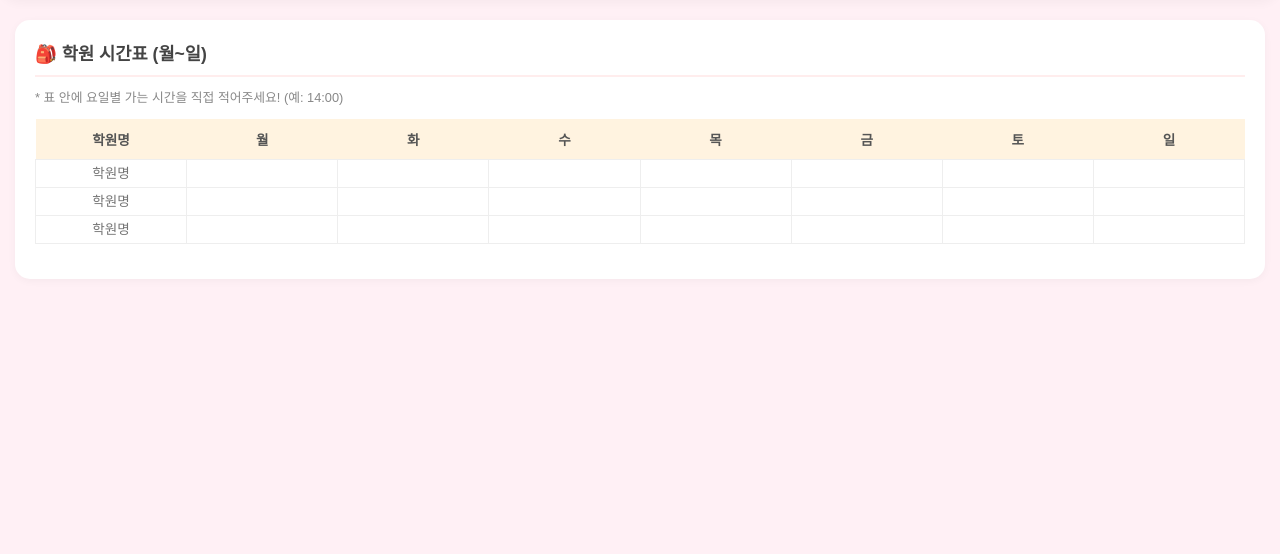
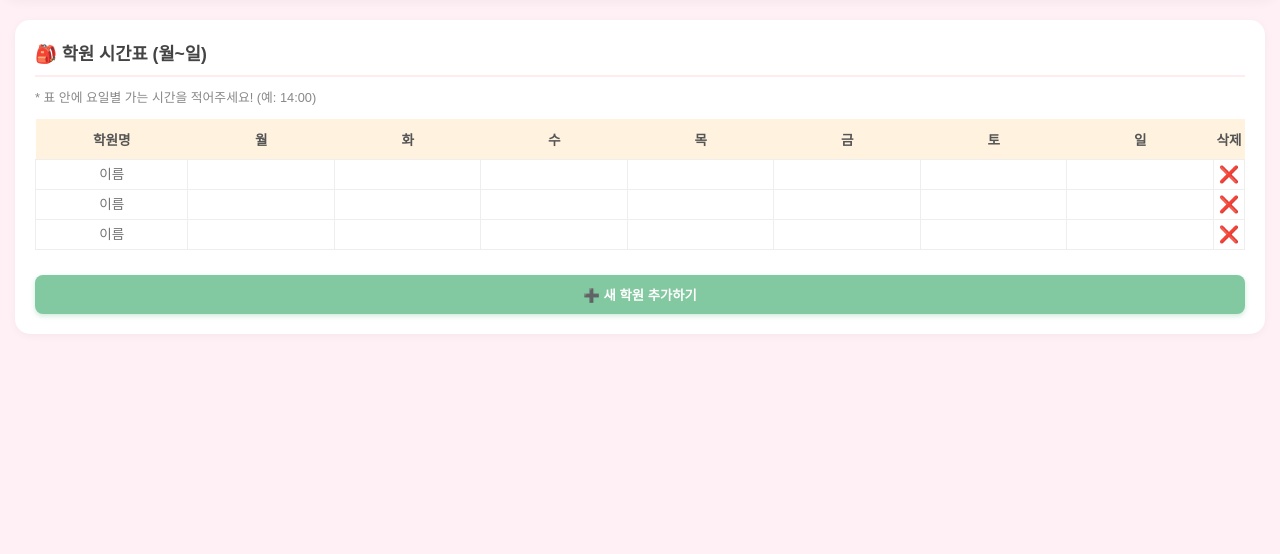
Before and after one commit to inbae7-design/onyou-app, a Flask app: page / in a window 1280 px wide, after a click on "🎒 학원". Shown: the part 160-714 px from the top of the page. Run offline with Flask 3, Linux system fonts and the light colour scheme.

Commit message:
Update index.html

```diff
--- a/templates/index.html
+++ b/templates/index.html
@@ -21,11 +21,11 @@
         .header h1 { margin: 0; color: #FF6B6B; font-size: 1.6em; }
         .header p { color: #777; font-size: 0.9em; margin-top: 8px; font-weight: bold; }
 
-        /* 1. 예쁜 주간 날씨 스크롤 영역 */
+        /* 주간 날씨 스크롤 영역 */
         .weather-scroll-container {
             display: flex; overflow-x: auto; gap: 10px; padding: 10px 5px; margin-top: 15px;
         }
-        .weather-scroll-container::-webkit-scrollbar { display: none; } /* 스크롤바 숨김 */
+        .weather-scroll-container::-webkit-scrollbar { display: none; }
         .weather-item {
             background: #F8F9FA; min-width: 60px; padding: 12px 10px; border-radius: 15px;
             text-align: center; border: 1px solid #EEE; flex-shrink: 0;
@@ -59,26 +59,28 @@
             box-sizing: border-box; font-size: 0.9em; margin-bottom: 10px; font-family: inherit;
         }
         textarea.memo-input { resize: none; height: 80px; }
-        .btn { background-color: #FF8E8B; color: white; border: none; padding: 10px 15px; border-radius: 8px; font-weight: bold; width: 100%; cursor: pointer;}
+        .btn { background-color: #FF8E8B; color: white; border: none; padding: 10px 15px; border-radius: 8px; font-weight: bold; width: 100%; cursor: pointer; box-shadow: 0 2px 5px rgba(255, 142, 139, 0.4);}
+        .btn-add { background-color: #82C8A0; margin-top: 10px; box-shadow: 0 2px 5px rgba(130, 200, 160, 0.4); }
 
-        /* 시간표 테이블 (학원 시간칸 삭제 및 가로 스크롤) */
+        /* 시간표 테이블 */
         .table-container { overflow-x: auto; margin-bottom: 15px; }
         table { width: 100%; border-collapse: collapse; min-width: 350px; font-size: 0.85em; text-align: center; }
-        th { background-color: #FFEDED; padding: 10px 3px; color: #555; }
+        th { background-color: #FFEDED; padding: 10px 3px; color: #555; white-space: nowrap; }
         td { border: 1px solid #EEE; padding: 5px 2px; }
         input.cell-input { width: 95%; border: none; text-align: center; background: transparent; outline: none; font-size: 1em; }
 
-        /* 테이블 배경색으로 구분 (학교, 학원) */
         #school-table th { background-color: #E3F2FD; }
         #academy-table th { background-color: #FFF3E0; }
 
-        /* 하단 고정 네비게이션 바 */
+        .btn-delete { background: none; border: none; color: #FF6B6B; font-size: 1.2em; cursor: pointer; padding: 0; }
+
+        /* 하단 네비게이션 바 */
         .bottom-nav {
             position: fixed; bottom: 0; left: 0; width: 100%; background: white;
             display: flex; justify-content: space-around; padding: 10px 0;
             box-shadow: 0 -2px 10px rgba(0,0,0,0.05); border-top-left-radius: 15px; border-top-right-radius: 15px;
         }
-        .nav-item { text-align: center; color: #CCC; font-size: 0.8em; font-weight: bold; padding: 5px 15px; flex-grow: 1; }
+        .nav-item { text-align: center; color: #CCC; font-size: 0.8em; font-weight: bold; padding: 5px 15px; flex-grow: 1; cursor: pointer; }
         .nav-item.active { color: #FF6B6B; }
         .nav-icon { font-size: 1.5em; display: block; margin-bottom: 3px; }
     </style>
@@ -103,7 +105,7 @@
         <div class="card">
             <div class="card-title">📝 오늘의 한 줄 메모</div>
             <input type="text" class="memo-input" id="daily-memo" placeholder="오늘 있었던 재밌는 일을 적어봐요!" oninput="saveData()">
-            <button class="btn" onclick="alert('메모가 저장되었어요!')">메모 남기기</button>
+            <button class="btn" onclick="alert('메모가 예쁘게 저장되었어요! 💖')">메모 남기기</button>
         </div>
     </div>
 
@@ -130,15 +132,17 @@
     <div id="page-academy" class="page">
         <div class="card">
             <div class="card-title">🎒 학원 시간표 (월~일)</div>
-            <p style="font-size: 0.8em; color: #888; margin-top:-5px;">* 표 안에 요일별 가는 시간을 직접 적어주세요! (예: 14:00)</p>
+            <p style="font-size: 0.8em; color: #888; margin-top:-5px;">* 표 안에 요일별 가는 시간을 적어주세요! (예: 14:00)</p>
             <div class="table-container">
                 <table id="academy-table">
-                    <tr><th>학원명</th><th>월</th><th>화</th><th>수</th><th>목</th><th>금</th><th>토</th><th>일</th></tr>
-                    <tr><td><input class="cell-input" oninput="saveData()" data-id="a-name-1" placeholder="학원명"></td><td><input class="cell-input" oninput="saveData()" data-id="a-1-1"></td><td><input class="cell-input" oninput="saveData()" data-id="a-1-2"></td><td><input class="cell-input" oninput="saveData()" data-id="a-1-3"></td><td><input class="cell-input" oninput="saveData()" data-id="a-1-4"></td><td><input class="cell-input" oninput="saveData()" data-id="a-1-5"></td><td><input class="cell-input" oninput="saveData()" data-id="a-1-6"></td><td><input class="cell-input" oninput="saveData()" data-id="a-1-0"></td></tr>
-                    <tr><td><input class="cell-input" oninput="saveData()" data-id="a-name-2" placeholder="학원명"></td><td><input class="cell-input" oninput="saveData()" data-id="a-2-1"></td><td><input class="cell-input" oninput="saveData()" data-id="a-2-2"></td><td><input class="cell-input" oninput="saveData()" data-id="a-2-3"></td><td><input class="cell-input" oninput="saveData()" data-id="a-2-4"></td><td><input class="cell-input" oninput="saveData()" data-id="a-2-5"></td><td><input class="cell-input" oninput="saveData()" data-id="a-2-6"></td><td><input class="cell-input" oninput="saveData()" data-id="a-2-0"></td></tr>
-                    <tr><td><input class="cell-input" oninput="saveData()" data-id="a-name-3" placeholder="학원명"></td><td><input class="cell-input" oninput="saveData()" data-id="a-3-1"></td><td><input class="cell-input" oninput="saveData()" data-id="a-3-2"></td><td><input class="cell-input" oninput="saveData()" data-id="a-3-3"></td><td><input class="cell-input" oninput="saveData()" data-id="a-3-4"></td><td><input class="cell-input" oninput="saveData()" data-id="a-3-5"></td><td><input class="cell-input" oninput="saveData()" data-id="a-3-6"></td><td><input class="cell-input" oninput="saveData()" data-id="a-3-0"></td></tr>
+                    <thead>
+                        <tr><th>학원명</th><th>월</th><th>화</th><th>수</th><th>목</th><th>금</th><th>토</th><th>일</th><th>삭제</th></tr>
+                    </thead>
+                    <tbody id="academy-tbody">
+                        </tbody>
                 </table>
             </div>
+            <button class="btn btn-add" onclick="addAcademy()">➕ 새 학원 추가하기</button>
         </div>
     </div>
 
@@ -155,7 +159,7 @@
     </div>
 
     <script>
-        // 1. 하단 메뉴 클릭 시 화면 전환
+        // 1. 하단 메뉴 화면 전환
         function changePage(pageId, element) {
             document.querySelectorAll('.page').forEach(page => page.classList.remove('active'));
             document.getElementById(pageId).classList.add('active');
@@ -163,7 +167,7 @@
             element.classList.add('active');
         }
 
-        // 2. 일주일 예쁜 날씨 불러오기 (안성 기준)
+        // 2. 날씨 API
         async function fetchWeather() {
             try {
                 const url = 'https://api.open-meteo.com/v1/forecast?latitude=37.00&longitude=127.27&daily=weathercode,temperature_2m_max,temperature_2m_min&timezone=Asia%2FSeoul';
@@ -183,7 +187,6 @@
                     const minT = Math.round(data.daily.temperature_2m_min[i]);
                     const code = data.daily.weathercode[i];
 
-                    // 날씨 코드에 맞춰 귀여운 이모지로 변환
                     let emoji = '🌤️';
                     if(code === 0) emoji = '☀️';
                     else if(code <= 3) emoji = '☁️';
@@ -206,7 +209,55 @@
             }
         }
 
-        // 3. 적어둔 시간표 및 메모 자동 저장 기능 (Local Storage)
+        // --- 학원 동적 추가/삭제 로직 ---
+        let academyIds = JSON.parse(localStorage.getItem('academyIds')) || [1, 2, 3]; // 기본 3개로 시작
+
+        function renderAcademyTable() {
+            const tbody = document.getElementById('academy-tbody');
+            tbody.innerHTML = '';
+
+            academyIds.forEach(id => {
+                const tr = document.createElement('tr');
+                tr.innerHTML = `
+                    <td><input class="cell-input" oninput="saveData()" data-id="a-name-${id}" placeholder="이름"></td>
+                    <td><input class="cell-input" oninput="saveData()" data-id="a-${id}-1"></td>
+                    <td><input class="cell-input" oninput="saveData()" data-id="a-${id}-2"></td>
+                    <td><input class="cell-input" oninput="saveData()" data-id="a-${id}-3"></td>
+                    <td><input class="cell-input" oninput="saveData()" data-id="a-${id}-4"></td>
+                    <td><input class="cell-input" oninput="saveData()" data-id="a-${id}-5"></td>
+                    <td><input class="cell-input" oninput="saveData()" data-id="a-${id}-6"></td>
+                    <td><input class="cell-input" oninput="saveData()" data-id="a-${id}-0"></td>
+                    <td><button class="btn-delete" onclick="removeAcademy(${id})">❌</button></td>
+                `;
+                tbody.appendChild(tr);
+            });
+            loadData(); // 표를 다시 그렸으니 저장된 데이터를 채워 넣음
+        }
+
+        function addAcademy() {
+            // 가장 높은 ID 번호에 +1을 해서 새로운 학원 칸 생성
+            const newId = academyIds.length > 0 ? Math.max(...academyIds) + 1 : 1;
+            academyIds.push(newId);
+            localStorage.setItem('academyIds', JSON.stringify(academyIds));
+            renderAcademyTable();
+        }
+
+        function removeAcademy(id) {
+            if(confirm("이 학원 일정을 삭제할까요?")) {
+                // 배열에서 해당 학원 번호 삭제
+                academyIds = academyIds.filter(item => item !== id);
+                localStorage.setItem('academyIds', JSON.stringify(academyIds));
+
+                // 삭제된 학원의 데이터(시간, 이름)도 메모리에서 깔끔하게 청소
+                localStorage.removeItem(`a-name-${id}`);
+                for(let i=0; i<=6; i++) localStorage.removeItem(`a-${id}-${i}`);
+
+                renderAcademyTable();
+                updateTodaySchedule();
+            }
+        }
+
+        // --- 데이터 저장 및 불러오기 ---
         function saveData() {
             const inputs = document.querySelectorAll('input.cell-input, .memo-input');
             inputs.forEach(input => {
@@ -214,10 +265,9 @@
                     localStorage.setItem(input.id || input.dataset.id, input.value);
                 }
             });
-            updateTodaySchedule(); // 저장할 때 오늘의 스케줄도 실시간 업데이트!
+            updateTodaySchedule();
         }
 
-        // 4. 저장된 시간표 불러오기
         function loadData() {
             const inputs = document.querySelectorAll('input.cell-input, .memo-input');
             inputs.forEach(input => {
@@ -228,12 +278,12 @@
             });
         }
 
-        // 5. [핵심] 요일에 맞춰서 '오늘의 스케줄' 체크리스트 자동 생성
+        // --- 오늘의 스케줄 추출 로직 ---
         function updateTodaySchedule() {
-            const dayOfWeek = new Date().getDay(); // 0(일) ~ 6(토)
+            const dayOfWeek = new Date().getDay();
             let schedules = [];
 
-            // 학교 스케줄 뽑아오기 (월=1 ~ 금=5)
+            // 1. 학교 스케줄 (월~금)
             if(dayOfWeek >= 1 && dayOfWeek <= 5) {
                 for(let period = 1; period <= 6; period++) {
                     const subject = localStorage.getItem(`s-${period}-${dayOfWeek}`);
@@ -243,16 +293,15 @@
                 }
             }
 
-            // 학원 스케줄 뽑아오기 (월=1, 일=0)
-            for(let row = 1; row <= 3; row++) {
-                const academyName = localStorage.getItem(`a-name-${row}`);
-                const academyTime = localStorage.getItem(`a-${row}-${dayOfWeek}`);
+            // 2. 학원 스케줄 (동적 배열인 academyIds 활용)
+            academyIds.forEach(id => {
+                const academyName = localStorage.getItem(`a-name-${id}`);
+                const academyTime = localStorage.getItem(`a-${id}-${dayOfWeek}`);
                 if(academyName && academyTime && academyTime.trim() !== "") {
                     schedules.push(`[${academyName}] ${academyTime}`);
                 }
-            }
+            });
 
-            // 화면에 리스트 띄우기
             const listEl = document.getElementById('today-schedule-list');
             listEl.innerHTML = '';
 
@@ -265,11 +314,11 @@
             }
         }
 
-        // 페이지 열릴 때 모든 기능 작동 시작!
+        // 페이지 시작 시 작동
         window.onload = function() {
             fetchWeather();
-            loadData();
-            updateTodaySchedule();
+            renderAcademyTable(); // 학원 표를 먼저 그리고 나서
+            updateTodaySchedule(); // 스케줄 업데이트
         };
     </script>
 </body>
```
